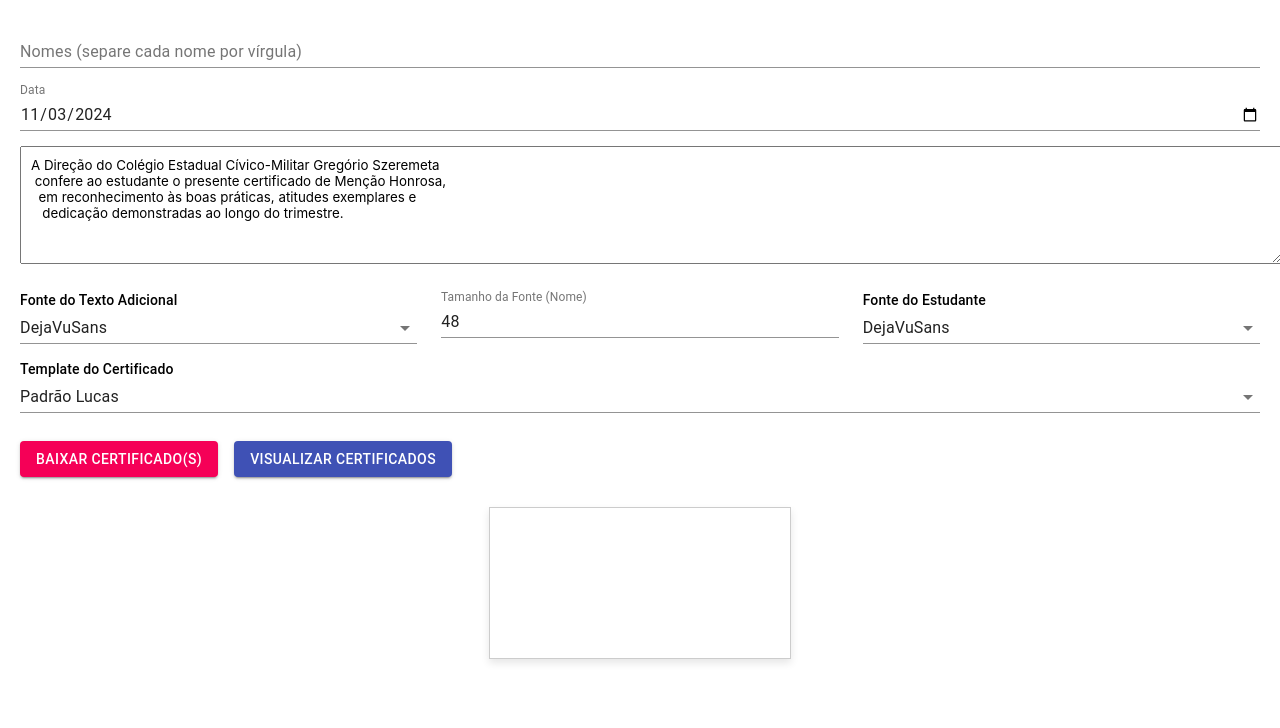
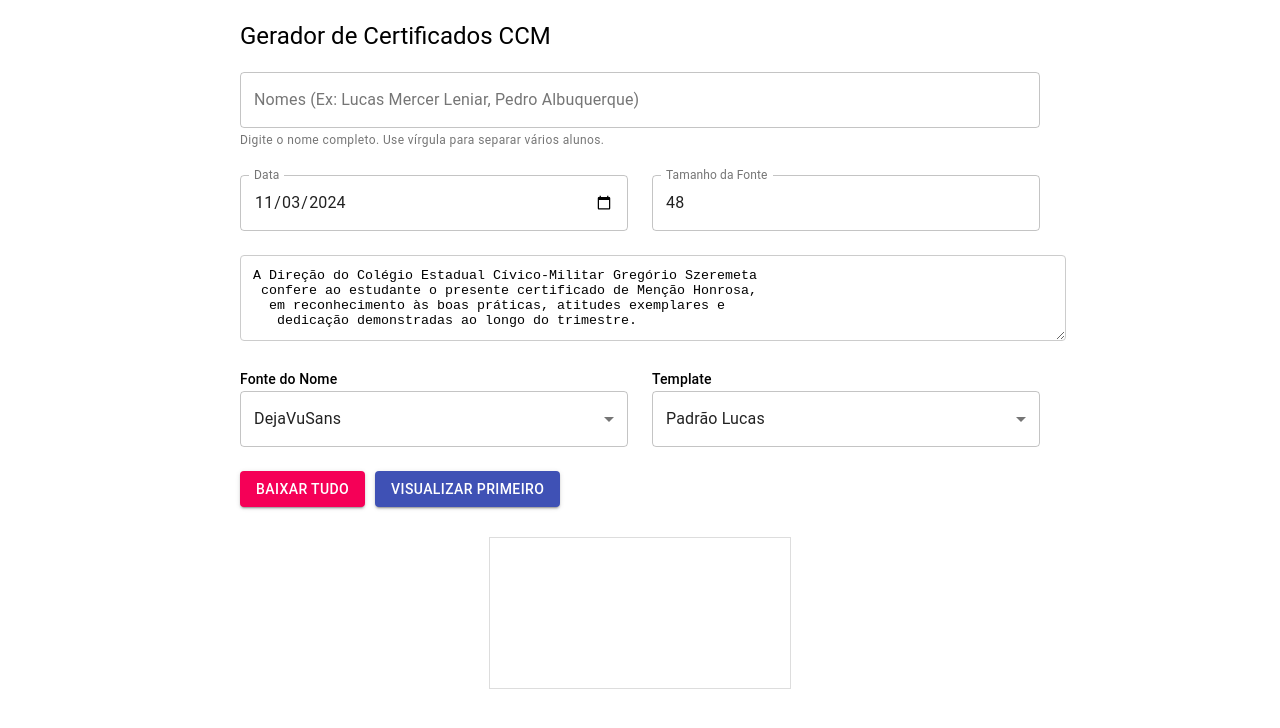
Before and after one commit to lucasmercer/ccm, a React (Create React App) app: page /certificado in a window 1280 px wide. Shown: the top 728 px of the page. Built offline with nearby package versions, Linux system fonts and the light colour scheme.

Commit message:
Update Certificate.js

```diff
--- a/src/Certificate.js
+++ b/src/Certificate.js
@@ -43,18 +43,9 @@ function Certificate() {
 
   let savedPDFBytes = null;
 
-  // Função para capitalizar nomes corretamente
-  const formatNameCase = (name) => {
-    return name
-      .toLowerCase()
-      .split(" ")
-      .map((word) => word.charAt(0).toUpperCase() + word.slice(1))
-      .join(" ");
-  };
-
   const handleOpenModal = () => {
     if (!names.trim()) {
-      alert("Por favor, preencha o campo 'Nomes' antes de visualizar os certificados.");
+      alert("Por favor, preencha o campo 'Nomes' antes de visualizar.");
       return;
     }
     const firstStudent = names.split(",")[0].trim();
@@ -166,7 +157,7 @@ function Certificate() {
 
   const handleSubmit = async (name) => {
     if (!names.trim()) {
-      alert("Por favor, preencha o campo 'Nomes' antes de visualizar os certificados.");
+      alert("Por favor, preencha o campo 'Nomes'.");
       return;
     }
     setIsLoading(true);
@@ -179,26 +170,30 @@ function Certificate() {
 
   const downloadPDF = async () => {
     setIsDownloading(true);
-    // Divide pela vírgula e limpa espaços extras das bordas, mantendo espaços internos
+    // Separa por vírgula e remove apenas os espaços inúteis das pontas de cada nome[cite: 1]
     const students = names.split(",").map(n => n.trim()).filter(n => n !== "");
 
     for (let student of students) {
-      const pdfData = await generatePDFForStudent(student);
+      // Capitaliza o nome para o PDF (ex: lucas vira Lucas)[cite: 1]
+      const capitalizedStudent = student
+        .split(" ")
+        .map(w => w.charAt(0).toUpperCase() + w.slice(1).toLowerCase())
+        .join(" ");
+
+      const pdfData = await generatePDFForStudent(capitalizedStudent);
       const blob = new Blob([pdfData], { type: "application/pdf" });
       const url = URL.createObjectURL(blob);
 
-      // Remove espaços APENAS para o nome do arquivo baixado[cite: 1]
-      const fileNameClean = student.replace(/\s+/g, "");
+      // Nome do arquivo sem espaços para evitar erro de sistema[cite: 1]
+      const fileNameClean = capitalizedStudent.replace(/\s+/g, "");
 
       const link = document.createElement("a");
       link.href = url;
       link.download = `certificado_${fileNameClean}.pdf`;
-
       document.body.appendChild(link);
       link.click();
 
-      await new Promise((resolve) => setTimeout(resolve, 1000));
-
+      await new Promise((resolve) => setTimeout(resolve, 800));
       document.body.removeChild(link);
       URL.revokeObjectURL(url);
     }
@@ -211,7 +206,7 @@ function Certificate() {
     const blob = new Blob([pdfBytes], { type: "application/pdf" });
     const pdf = await pdfjsLib.getDocument(URL.createObjectURL(blob)).promise;
     const page = await pdf.getPage(1);
-    const scale = 1.5;
+    const scale = 1.3;
     const viewport = page.getViewport({ scale });
     const canvas = document.getElementById("pdf-preview");
     const context = canvas.getContext("2d");
@@ -224,100 +219,74 @@ function Certificate() {
   };
 
   return (
-    <div style={{ padding: "20px" }}>
+    <div style={{ padding: "20px", maxWidth: "800px", margin: "0 auto" }}>
+      <Typography variant="h5" style={{ marginBottom: "20px" }}>Gerador de Certificados CCM</Typography>
+
+      <Grid container spacing={3}>
         <Grid item xs={12}>
           <TextField
-          label="Nomes (separe cada nome por vírgula)"
+            label="Nomes (Ex: Lucas Mercer Leniar, Pedro Albuquerque)"
             fullWidth
+            variant="outlined"
             value={names}
-          placeholder="Ex: Lucas Mercer Leniar, Pedro Albuquerque"
-          // O onChange agora permite digitar espaços livremente[cite: 1]
+            // MANTÉM O TEXTO EXATAMENTE COMO O USUÁRIO DIGITA[cite: 1]
             onChange={(e) => setNames(e.target.value)}
-          // A formatação e capitalização só ocorrem quando você sai do campo[cite: 1]
-          onBlur={() => {
-            if (!names.trim()) return;
-            const formatted = names
-              .split(",")
-              .map((n) => {
-                const trimmed = n.trim().replace(/\s+/g, " ");
-                return trimmed ? formatNameCase(trimmed) : "";
-              })
-              .filter(n => n !== "")
-              .join(", ");
-            setNames(formatted);
-          }}
           />
+          <Typography variant="caption" color="textSecondary">
+            Digite o nome completo. Use vírgula para separar vários alunos.
+          </Typography>
         </Grid>
-      <Grid item xs={12} style={{ marginTop: "15px" }}>
-        <TextField
-          label="Data"
-          type="date"
-          fullWidth
-          value={date}
-          onChange={(e) => setDate(e.target.value)}
-        />
+
+        <Grid item xs={12} sm={6}>
+          <TextField label="Data" type="date" fullWidth variant="outlined" value={date} onChange={(e) => setDate(e.target.value)} />
         </Grid>
-      <Grid item xs={12} style={{ marginTop: "15px" }}>
+
+        <Grid item xs={12} sm={6}>
+          <TextField label="Tamanho da Fonte" fullWidth variant="outlined" value={fontSize} onChange={(e) => setFontSize(e.target.value)} />
+        </Grid>
+
+        <Grid item xs={12}>
           <TextareaAutosize
-          minRows={6}
-          placeholder={Descricao}
-          style={{ width: "100%", padding: "10px", fontFamily: "inherit" }}
+            minRows={4}
+            placeholder="Texto do certificado..."
+            style={{ width: "100%", padding: "12px", borderRadius: "4px", borderColor: "#ccc" }}
             value={additionalText}
             onChange={(e) => setAdditionalText(e.target.value)}
           />
         </Grid>
 
-      {/* Seletores de Fontes e Template seguem a mesma lógica */}
-      <Grid container spacing={3} style={{ marginTop: "10px" }}>
-        <Grid item xs={12} md={4}>
-          <Typography variant="subtitle2">Fonte do Texto Adicional</Typography>
-          <Select fullWidth value={additionalTextFont} onChange={(e) => setAdditionalTextFont(e.target.value)}>
-            <MenuItem value="DejaVuSans">DejaVuSans</MenuItem>
-            <MenuItem value="ScriptMTBold">ScriptMTBold</MenuItem>
-            {/* ... outras opções ... */}
-            <MenuItem value="Maria_lucia">Maria_lucia</MenuItem>
-          </Select>
-        </Grid>
-        <Grid item xs={12} md={4}>
-          <TextField label="Tamanho da Fonte (Nome)" fullWidth value={fontSize} onChange={(e) => setFontSize(e.target.value)} />
-        </Grid>
-        <Grid item xs={12} md={4}>
-          <Typography variant="subtitle2">Fonte do Estudante</Typography>
-          <Select fullWidth value={font} onChange={(e) => setFont(e.target.value)}>
+        <Grid item xs={12} sm={6}>
+          <Typography variant="subtitle2">Fonte do Nome</Typography>
+          <Select fullWidth variant="outlined" value={font} onChange={(e) => setFont(e.target.value)}>
             <MenuItem value="DejaVuSans">DejaVuSans</MenuItem>
             <MenuItem value="ScriptMTBold">ScriptMTBold</MenuItem>
             <MenuItem value="Sacramento-Regular">Sacramento-Regular</MenuItem>
           </Select>
         </Grid>
-      </Grid>
 
-      <Grid item xs={12} style={{ marginTop: "15px" }}>
-        <Typography variant="subtitle2">Template do Certificado</Typography>
-        <Select fullWidth value={template} onChange={(e) => setTemplate(e.target.value)}>
+        <Grid item xs={12} sm={6}>
+          <Typography variant="subtitle2">Template</Typography>
+          <Select fullWidth variant="outlined" value={template} onChange={(e) => setTemplate(e.target.value)}>
             <MenuItem value="TemplateLucas">Padrão Lucas</MenuItem>
             <MenuItem value="TemplateLucas2">Padrão Lucas 2</MenuItem>
             <MenuItem value="TemplateLucasDourado">Dourado Lucas 3</MenuItem>
-          <MenuItem value="TemplateLucas4">Padrão Lucas 4</MenuItem>
             <MenuItem value="TemplateSeed">Padrão Seed</MenuItem>
-          <MenuItem value="TemplateRafael">Padrão Rafael</MenuItem>
           </Select>
         </Grid>
 
-      <Grid container spacing={2} style={{ marginTop: "20px" }}>
-        <Grid item>
-          <Button onClick={downloadPDF} variant="contained" color="secondary" disabled={isDownloading || isRendering}>
-            {isDownloading ? <CircularProgress size={24} color="inherit" /> : "Baixar Certificado(s)"}
+        <Grid item xs={12}>
+          <Button onClick={downloadPDF} variant="contained" color="secondary" style={{ marginRight: "10px" }} disabled={isDownloading}>
+            {isDownloading ? <CircularProgress size={24} /> : "Baixar Tudo"}
           </Button>
-        </Grid>
-        <Grid item>
-          <Button onClick={handleOpenModal} variant="contained" color="primary" disabled={isLoading || isRendering}>
-            {isLoading ? <CircularProgress size={24} color="inherit" /> : "Visualizar Certificados"}
+
+          <Button onClick={handleOpenModal} variant="contained" color="primary">
+            Visualizar Primeiro
           </Button>
         </Grid>
       </Grid>
 
       <Dialog open={openModal} onClose={() => setOpenModal(false)}>
-        <DialogTitle>Escolha um nome para visualizar</DialogTitle>
+        <DialogTitle>Visualizar Certificado</DialogTitle>
         <DialogContent>
           <Select value={previewName} onChange={(e) => setPreviewName(e.target.value)} fullWidth>
             {names.split(",").map((name, index) => (
@@ -326,16 +295,14 @@ function Certificate() {
           </Select>
         </DialogContent>
         <DialogActions>
-          <Button onClick={() => setOpenModal(false)} color="primary">Cancelar</Button>
-          <Button onClick={() => { setOpenModal(false); handleSubmit(previewName); }} color="primary" autoFocus>
-            Visualizar
-          </Button>
+          <Button onClick={() => setOpenModal(false)}>Fechar</Button>
+          <Button onClick={() => { setOpenModal(false); handleSubmit(previewName); }} color="primary">Ver</Button>
         </DialogActions>
       </Dialog>
 
-      <Grid item xs={12} style={{ marginTop: "30px", textAlign: "center" }}>
-        <canvas id="pdf-preview" style={{ maxWidth: "100%", border: "1px solid #ccc", boxShadow: "0 4px 8px rgba(0,0,0,0.1)" }}></canvas>
-      </Grid>
+      <div style={{ marginTop: "30px", textAlign: "center" }}>
+        <canvas id="pdf-preview" style={{ maxWidth: "100%", border: "1px solid #ddd" }}></canvas>
+      </div>
     </div>
   );
 }
```
Lines whose indentation alone changed are shown as unchanged.
